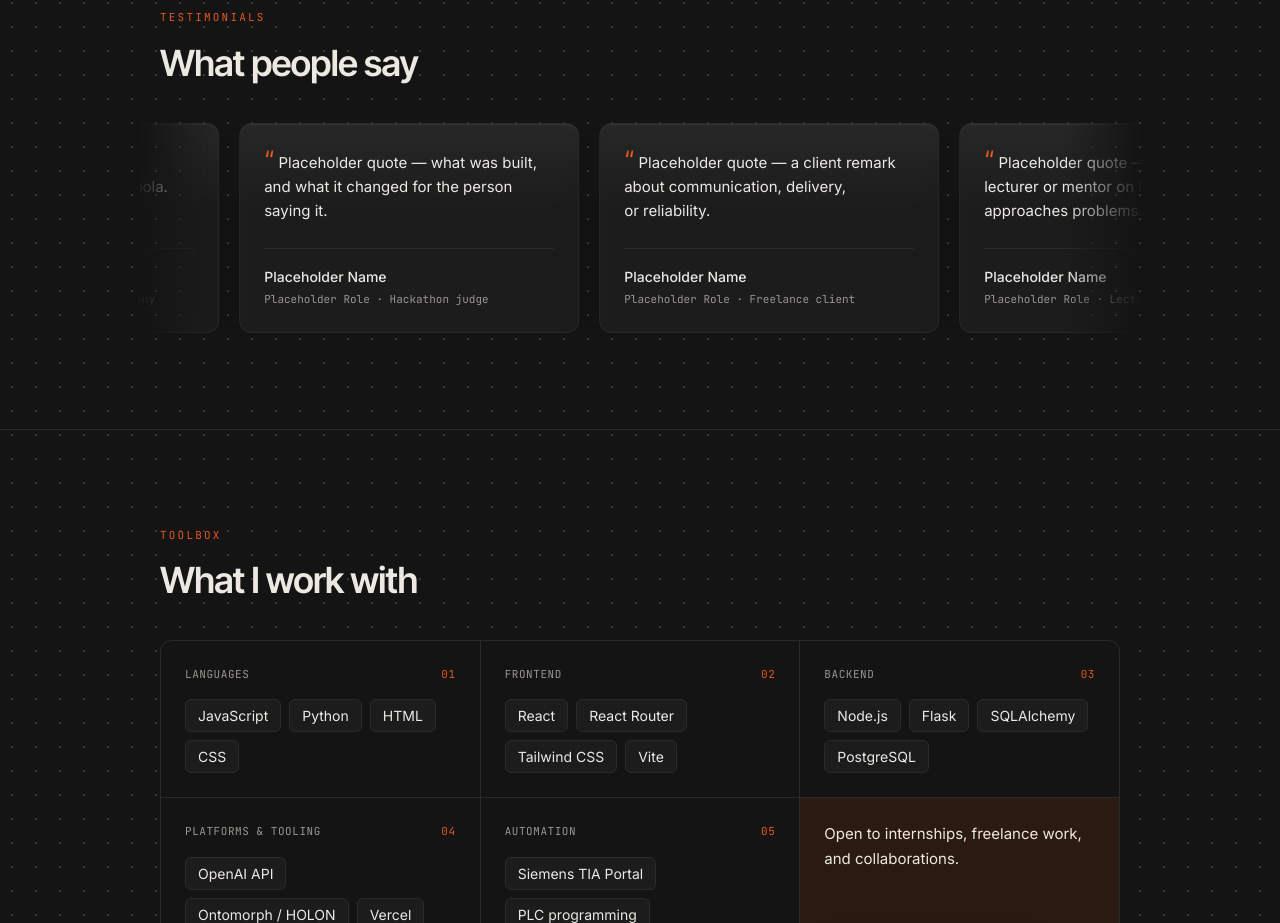
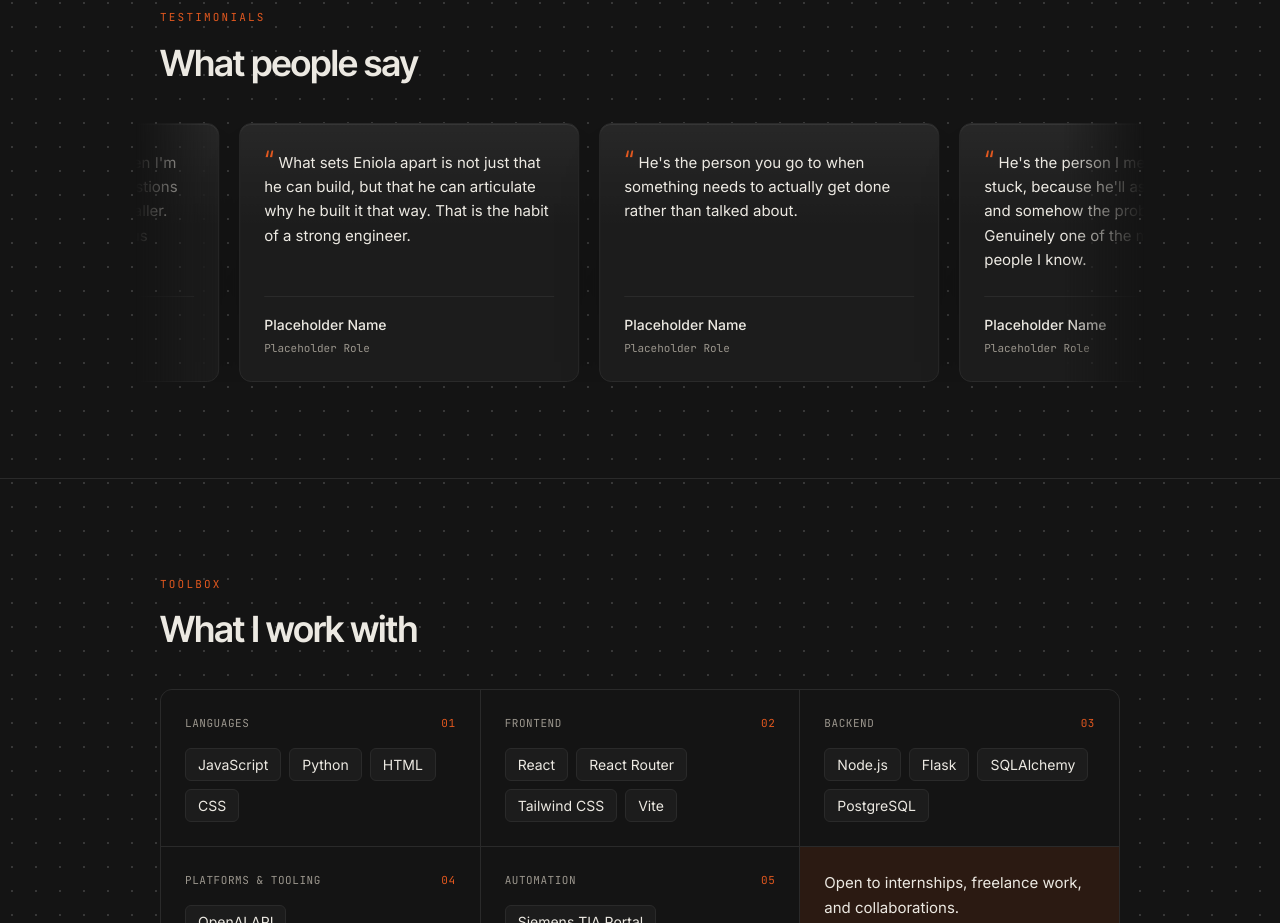
Before and after one commit to Bel-enie/portfolio, a React (Vite) app: page / in a window 1280 px wide. Shown: the part 2217-3140 px from the top of the page. Built offline with nearby package versions, Linux system fonts and the light colour scheme; no server answers.

Commit message:
Testimonials: three real quotes; marquee repeats short lists so the loop stays gap-free

```diff
--- a/src/components/Testimonials.jsx
+++ b/src/components/Testimonials.jsx
@@ -26,8 +26,12 @@ function Card({ item }) {
 export default function Testimonials() {
   if (!testimonials.length) return null;
 
+  // Each half of the track needs at least five cards (~1.8k px) so it is
+  // wider than any viewport; short lists are repeated to get there.
+  const reps = Math.max(1, Math.ceil(5 / testimonials.length));
+  const copies = Array.from({ length: reps * 2 }, (_, i) => i);
   // ~7.5 s per card keeps the pace readable however many entries there are.
-  const duration = `${Math.max(24, testimonials.length * 7.5)}s`;
+  const duration = `${Math.max(24, testimonials.length * reps * 7.5)}s`;
 
   return (
     <div
@@ -35,21 +39,21 @@ export default function Testimonials() {
       style={{ "--marquee-duration": duration }}
     >
       <div className="flex w-max gap-5 px-5 motion-safe:animate-marquee motion-reduce:w-auto motion-reduce:overflow-x-auto motion-reduce:pb-2 group-hover/marquee:[animation-play-state:paused] group-focus-within/marquee:[animation-play-state:paused] sm:px-6">
-        <ul className="flex shrink-0 gap-5">
+        {copies.map((copy) => (
+          // Only the first copy is exposed to assistive tech; the rest exist
+          // purely so the loop is seamless.
+          <ul
+            key={copy}
+            aria-hidden={copy > 0 ? "true" : undefined}
+            className={`flex shrink-0 gap-5 ${copy > 0 ? "motion-reduce:hidden" : ""}`}
+          >
             {testimonials.map((item, i) => (
               <li key={i} className="flex">
                 <Card item={item} />
               </li>
             ))}
           </ul>
-        {/* Second copy purely for the seamless loop; hidden from readers. */}
-        <ul aria-hidden="true" className="flex shrink-0 gap-5 motion-reduce:hidden">
-          {testimonials.map((item, i) => (
-            <li key={i} className="flex">
-              <Card item={item} />
-            </li>
         ))}
-        </ul>
       </div>
     </div>
   );
--- a/src/data/site.js
+++ b/src/data/site.js
@@ -168,45 +168,27 @@ export const education = {
   note: "Third year",
 };
 
-// Home-page testimonials marquee. Every entry below is a PLACEHOLDER —
-// replace all six with real quotes (or delete entries) before relying on
-// this section. Set the array to [] to hide the section entirely.
+// Home-page testimonials marquee. Quotes are real; `name` and `role` are
+// still PLACEHOLDERS — fill them in before relying on this section. Set the
+// array to [] to hide the section entirely.
 export const testimonials = [
   {
     quote:
-      "Placeholder quote — two short sentences about working with Eniola. Swap this text for a real one.",
+      "He's the person I message when I'm stuck, because he'll ask two questions and somehow the problem is smaller. Genuinely one of the most curious people I know.",
     name: "Placeholder Name",
-    role: "Placeholder Role · Placeholder Company",
+    role: "Placeholder Role",
   },
   {
     quote:
-      "Placeholder quote — what was built, and what it changed for the person saying it.",
+      "What sets Eniola apart is not just that he can build, but that he can articulate why he built it that way. That is the habit of a strong engineer.",
     name: "Placeholder Name",
-    role: "Placeholder Role · Hackathon judge",
+    role: "Placeholder Role",
   },
   {
     quote:
-      "Placeholder quote — a client remark about communication, delivery, or reliability.",
+      "He's the person you go to when something needs to actually get done rather than talked about.",
     name: "Placeholder Name",
-    role: "Placeholder Role · Freelance client",
-  },
-  {
-    quote:
-      "Placeholder quote — a lecturer or mentor on how Eniola approaches problems.",
-    name: "Placeholder Name",
-    role: "Placeholder Role · Lecturer, OAU",
-  },
-  {
-    quote:
-      "Placeholder quote — a teammate on collaborating during a build sprint.",
-    name: "Placeholder Name",
-    role: "Placeholder Role · Teammate",
-  },
-  {
-    quote:
-      "Placeholder quote — a short, concrete line is better than a long, vague one.",
-    name: "Placeholder Name",
-    role: "Placeholder Role · Placeholder Company",
+    role: "Placeholder Role",
   },
 ];
 
```
Lines whose indentation alone changed are shown as unchanged.
